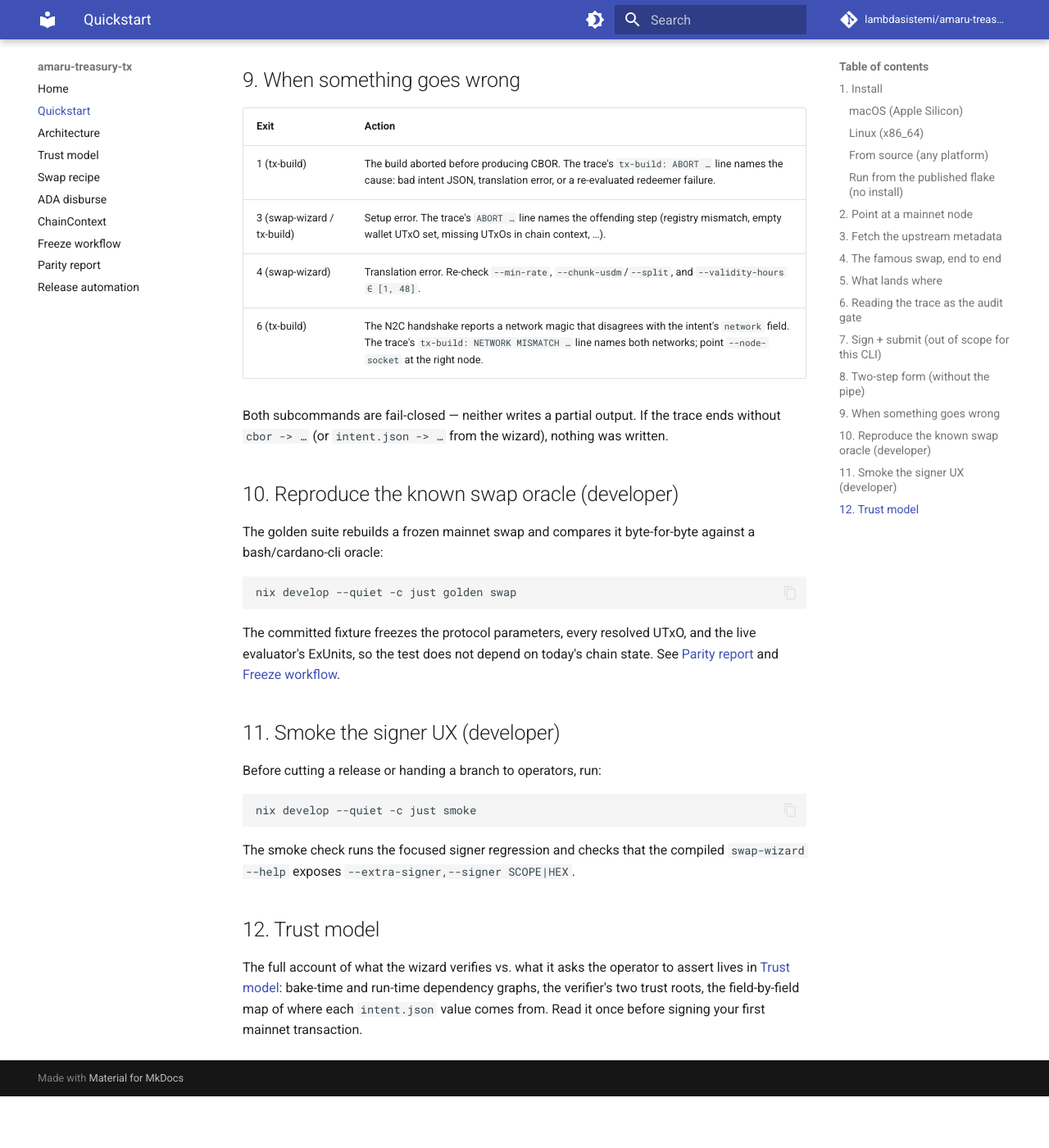
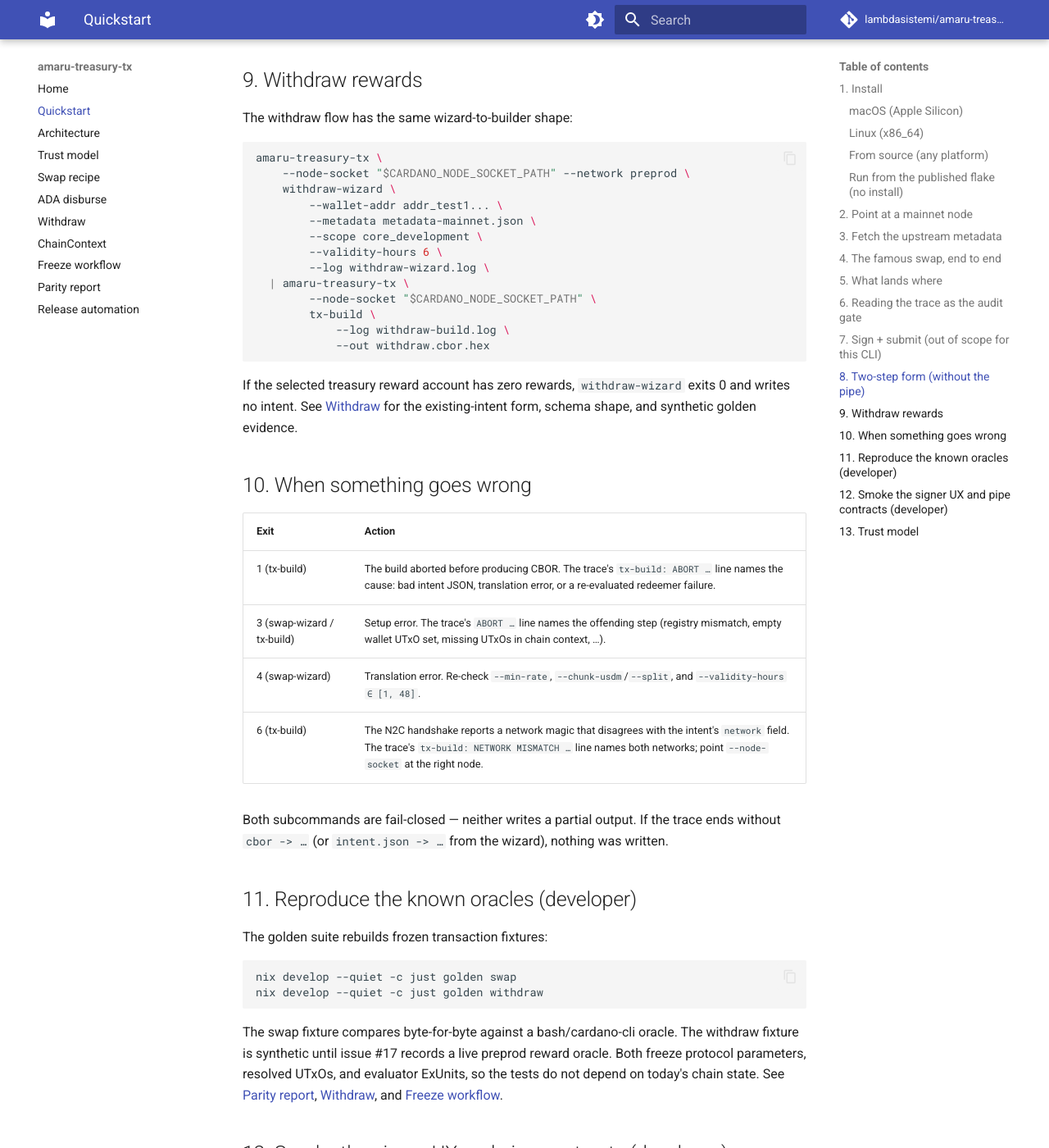
Before and after one commit to lambdasistemi/amaru-treasury-tx, an MkDocs documentation site: the page built from docs/quickstart.md, in a window 1280 px wide and 1400 px high, scrolled down 4269 px. Shown: the whole window at 82% size. Built offline with MkDocs 1.6.1 and Material for MkDocs 9.7.7, drawn with Linux system fonts in a browser that asks for light colours; comment, search, counter and statistics services are not loaded; before the commit the page ends 5606 px from its top, so only the background shows below that; some of the changed text lies outside the part shown.

Commit message:
docs(006): surface withdraw support
Update README and published docs to mention the withdraw wizard, tx-build support, smoke evidence, and the new withdraw operator guide.

````diff
--- a/docs/quickstart.md
+++ b/docs/quickstart.md
@@ -1,9 +1,9 @@
 # Quickstart
 
-Build a swap transaction end-to-end in one pipe — the **swap
-wizard** answers every chain-anchored field for you, the
-**tx-build** subcommand turns its unified `intent.json` into
-unsigned Conway CBOR.
+Build a transaction end-to-end in one pipe. The **swap wizard** and
+**withdraw wizard** answer chain-anchored fields for you; the
+**tx-build** subcommand turns each unified `intent.json` into unsigned
+Conway CBOR.
 
 ## 1. Install
 
@@ -173,7 +173,32 @@ amaru-treasury-tx tx-build --intent intent.json --out swap.cbor.hex
 Same behaviour, useful when you want to inspect or hand-edit
 `intent.json` between the two stages.
 
-## 9. When something goes wrong
+## 9. Withdraw rewards
+
+The withdraw flow has the same wizard-to-builder shape:
+
+```bash
+amaru-treasury-tx \
+    --node-socket "$CARDANO_NODE_SOCKET_PATH" --network preprod \
+    withdraw-wizard \
+        --wallet-addr addr_test1... \
+        --metadata metadata-mainnet.json \
+        --scope core_development \
+        --validity-hours 6 \
+        --log withdraw-wizard.log \
+  | amaru-treasury-tx \
+        --node-socket "$CARDANO_NODE_SOCKET_PATH" \
+        tx-build \
+            --log withdraw-build.log \
+            --out withdraw.cbor.hex
+```
+
+If the selected treasury reward account has zero rewards,
+`withdraw-wizard` exits 0 and writes no intent. See
+[Withdraw](withdraw.md) for the existing-intent form, schema shape, and
+synthetic golden evidence.
+
+## 10. When something goes wrong
 
 | Exit | Action |
 |------|--------|
@@ -186,21 +211,23 @@ Both subcommands are fail-closed — neither writes a partial
 output. If the trace ends without `cbor -> …` (or
 `intent.json -> …` from the wizard), nothing was written.
 
-## 10. Reproduce the known swap oracle (developer)
+## 11. Reproduce the known oracles (developer)
 
-The golden suite rebuilds a frozen mainnet swap and compares it
-byte-for-byte against a bash/cardano-cli oracle:
+The golden suite rebuilds frozen transaction fixtures:
 
 ```bash
 nix develop --quiet -c just golden swap
+nix develop --quiet -c just golden withdraw
 ```
 
-The committed fixture freezes the protocol parameters, every
-resolved UTxO, and the live evaluator's ExUnits, so the test does
-not depend on today's chain state. See [Parity report](parity.md)
+The swap fixture compares byte-for-byte against a bash/cardano-cli
+oracle. The withdraw fixture is synthetic until issue #17 records a
+live preprod reward oracle. Both freeze protocol parameters, resolved
+UTxOs, and evaluator ExUnits, so the tests do not depend on today's
+chain state. See [Parity report](parity.md), [Withdraw](withdraw.md),
 and [Freeze workflow](freeze-workflow.md).
 
-## 11. Smoke the signer UX (developer)
+## 12. Smoke the signer UX and pipe contracts (developer)
 
 Before cutting a release or handing a branch to operators, run:
 
@@ -208,11 +235,11 @@ Before cutting a release or handing a branch to operators, run:
 nix develop --quiet -c just smoke
 ```
 
-The smoke check runs the focused signer regression and checks that the
-compiled `swap-wizard --help` exposes
-`--extra-signer,--signer SCOPE|HEX`.
+The smoke check runs the focused signer regression, checks the
+release-facing help surfaces, and exercises the withdraw fixture path
+through schema validation plus the synthetic CBOR golden.
 
-## 12. Trust model
+## 13. Trust model
 
 The full account of what the wizard verifies vs. what it asks
 the operator to assert lives in
--- a/mkdocs.yml
+++ b/mkdocs.yml
@@ -65,6 +65,7 @@ nav:
   - Trust model: trust-model.md
   - Swap recipe: swap.md
   - ADA disburse: disburse.md
+  - Withdraw: withdraw.md
   - ChainContext: chain-context.md
   - Freeze workflow: freeze-workflow.md
   - Parity report: parity.md
````
Also changed, not shown: README.md (+7 -3 lines), docs/architecture.md (+9 -0 lines), docs/index.md (+3 -1 lines), specs/006-withdraw-wizard/tasks.md (+1 -1 lines).
